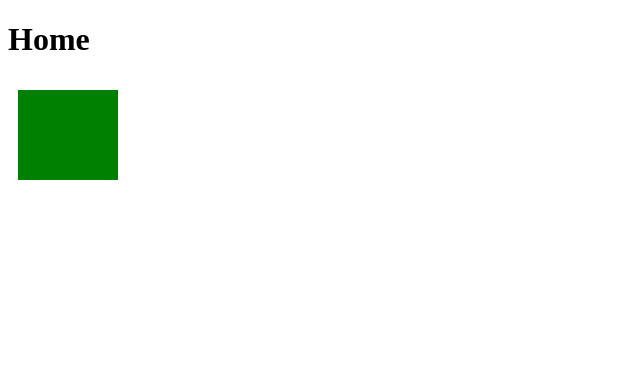
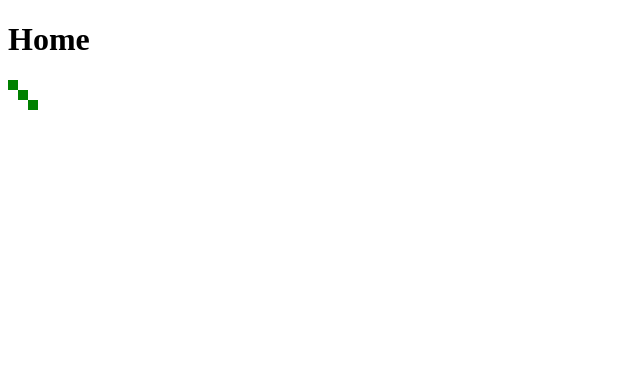
Before and after one commit to foucblg/ELC_D03, a plain HTML site: page index.html in a window 1280 px wide. Shown: the whole page, without its empty margins (0-640 px from the left). Drawn offline with Linux system fonts and the light colour scheme.

Commit message:
Simple tab

```diff
--- a/index.html
+++ b/index.html
@@ -6,7 +6,6 @@
 </head>
 <body>
     <h1>Home</h1>
-    <canvas width="300" height="100">
-    </canvas>
+    <canvas width="300" height="300"></canvas>
     <script src="script.js"></script>
 </html>
--- a/script.js
+++ b/script.js
@@ -1,4 +1,14 @@
 var canvas = document.querySelector("canvas");
 var ctx = canvas.getContext("2d");
-ctx.fillStyle = "green";
-ctx.fillRect(10, 10, 100, 100);
+var tab = [[1, 0, 0],
+           [0, 1, 0],
+           [0, 0, 1]];
+
+for (var i = 0; i < 3; i++) {
+    for (var j = 0; j < 3; j++) {
+        if (tab[i][j] == 1) {
+            ctx.fillStyle = "green";
+            ctx.fillRect(j * 10,i * 10, 10,10);
+        }
+    }
+}
```
